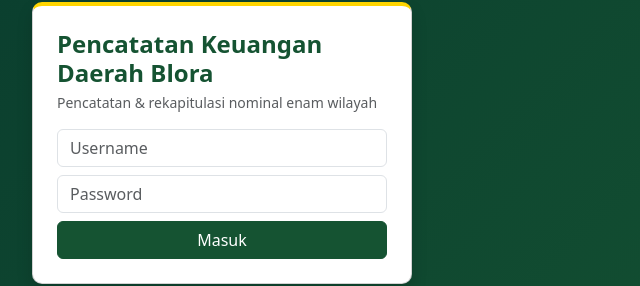
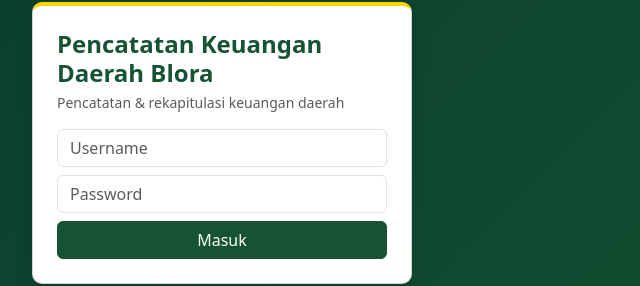
Before and after one commit to kublora/pencatatan-keuangan, a plain HTML site: page index.html in a window 1280 px wide. Shown: the part 257-543 px from the top of the page, 418-1058 px from the left. Drawn offline with nearby package versions, Linux system fonts and the light colour scheme.

Commit message:
Update index.html

```diff
--- a/index.html
+++ b/index.html
@@ -15,7 +15,7 @@
   <form id="loginForm" class="card shadow login-card">
     <div class="card-body p-4">
       <h4 class="fw-bold brand-title mb-1">Pencatatan Keuangan Daerah Blora</h4>
-      <p class="text-muted small mb-3">Pencatatan &amp; rekapitulasi nominal enam wilayah</p>
+      <p class="text-muted small mb-3">Pencatatan &amp; rekapitulasi keuangan daerah</p>
       <input id="lu" class="form-control mb-2" placeholder="Username" autocomplete="username" required>
       <input id="lp" type="password" class="form-control mb-2" placeholder="Password" autocomplete="current-password" required>
       <div id="lerr" class="text-danger small mb-2"></div>
```
